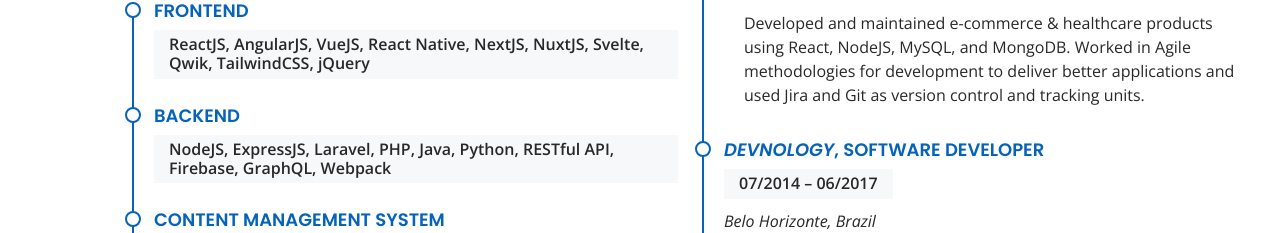
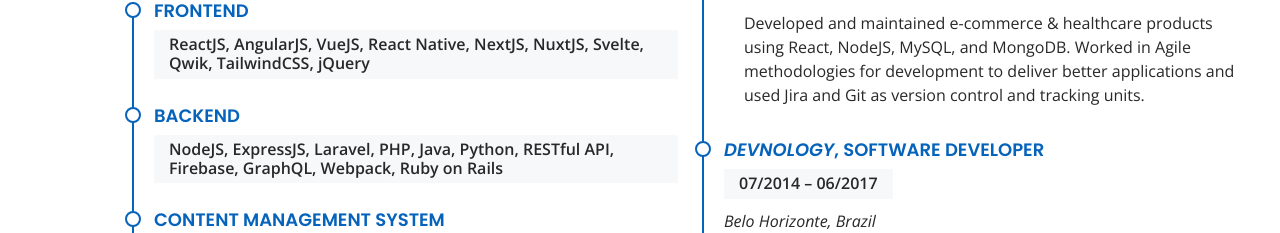
Before and after one commit to minionhub/webportfolio, a plain HTML site: page index.html in a window 1280 px wide. Shown: the part 4339-4572 px from the top of the page. Drawn offline with nearby package versions, Linux system fonts and the light colour scheme.

Commit message:
updated portfolio

```diff
--- a/index.html
+++ b/index.html
@@ -522,7 +522,7 @@
             <div class="resume-item">
               <h4>Backend</h4>
               <h5>NodeJS, ExpressJS, Laravel, PHP, Java, Python,
-                RESTful API, Firebase, GraphQL, Webpack
+                RESTful API, Firebase, GraphQL, Webpack, Ruby on Rails
               </h5>
             </div>
             <div class="resume-item">
```
Also changed, not shown: 1 other file.
